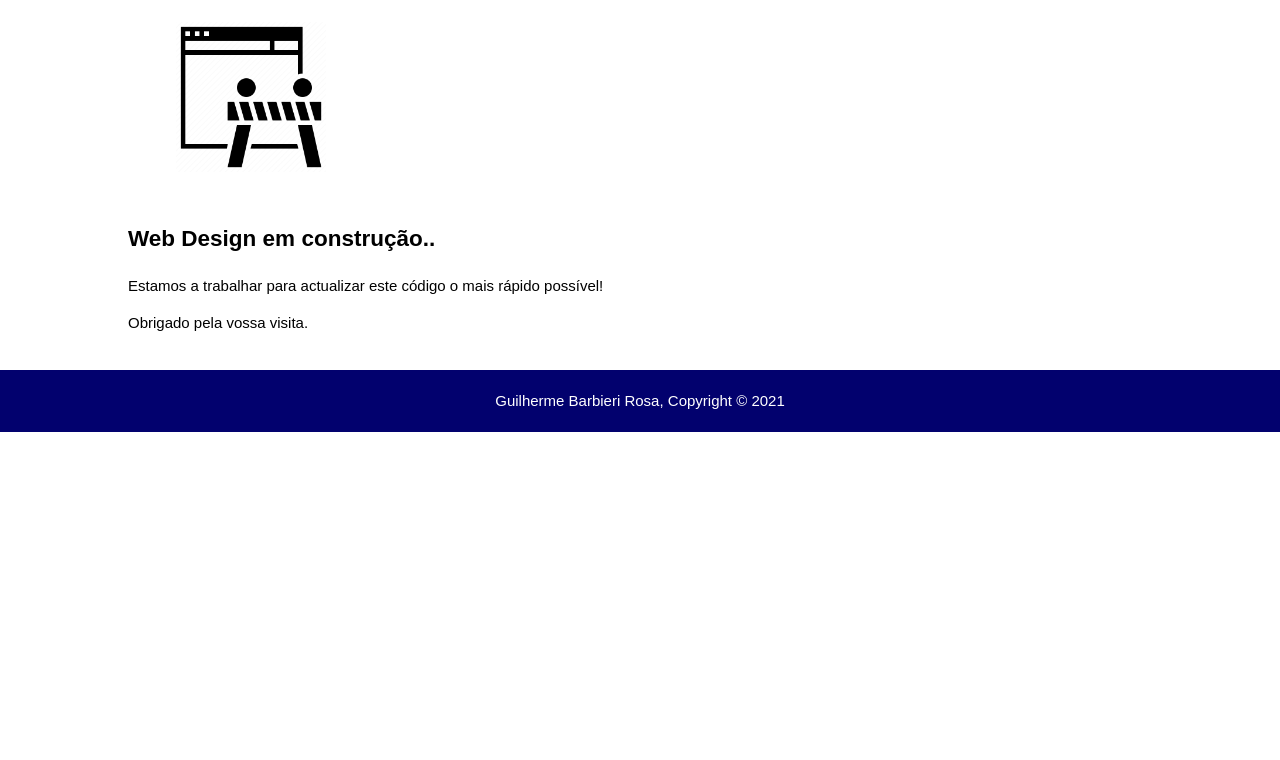
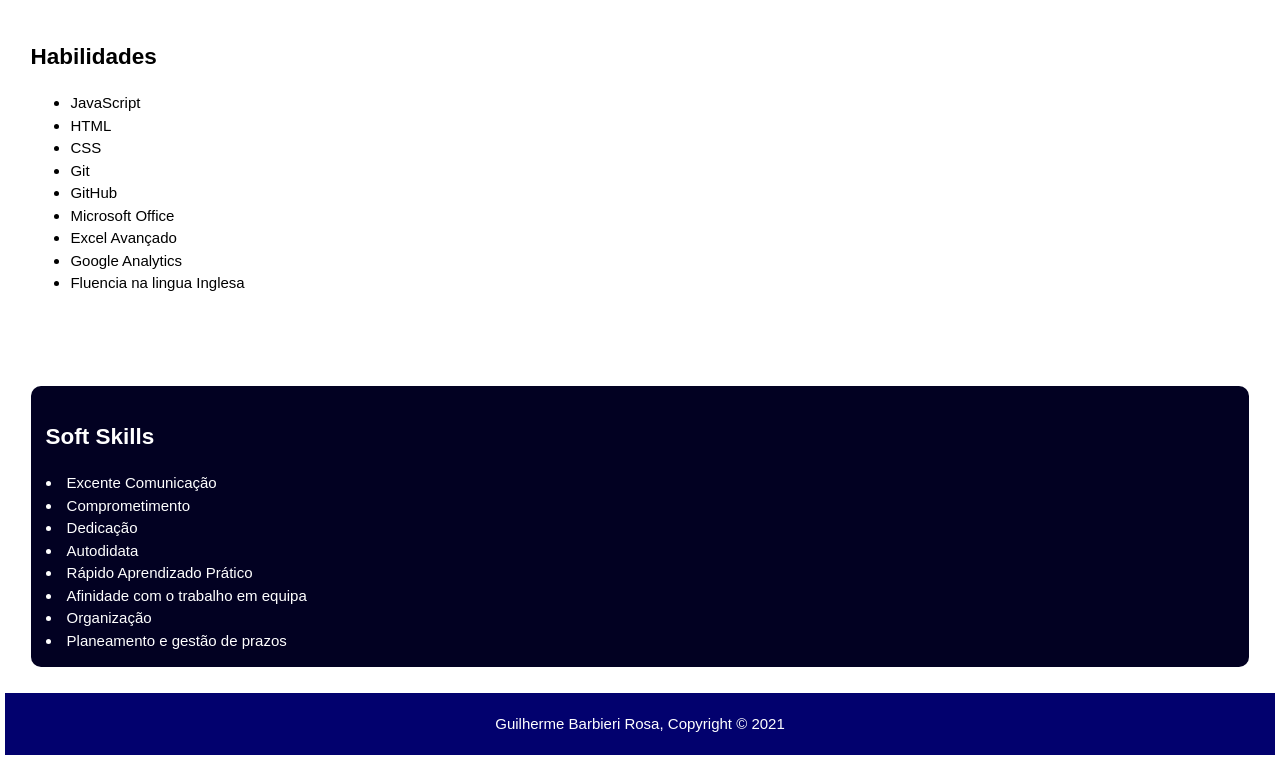
Before and after one commit to BarbieriGui/Web-CV, a plain HTML site: page habilidades.html in a window 1280 px wide. Shown: the part 77-837 px from the top of the page. Before the commit the page ends 800 px from the top, so only its background shows below. Drawn offline with Linux system fonts and the light colour scheme.

Commit message:
update na aba HABILIDADES

```diff
--- a/habilidades.html
+++ b/habilidades.html
@@ -27,14 +27,42 @@
             </div>
         </header>
 
-        <section class="desenvolvimento">
+        <!-- <section class="desenvolvimento">
             <img src="../Web-CV/img/construcao.jpg">
         <div class="container">
             <h1>Web Design em construção..</h1>
             <p>Estamos a trabalhar para actualizar este código o mais rápido possível!</p>
             <p>Obrigado pela vossa visita.</p>
         </div>
-    </section>
+    </section> -->
+
+    <section id="habilidades">
+        <div class="container">
+            <h1>Habilidades</h1>
+            <ul>
+                <li>JavaScript</li>
+                <li>HTML</li>
+                <li>CSS</li>
+                <li>Git</li>
+                <li>GitHub</li>
+                <li>Microsoft Office</li>
+                <li>Excel Avançado</li>
+                <li>Google Analytics</li>
+                <li>Fluencia na lingua Inglesa</li>
+            </ul>
+        </div>
+
+        <div class="fundoEscuro">
+            <h1>Soft Skills</h1>
+                <li>Excente Comunicação</li>
+                <li>Comprometimento</li>
+                <li>Dedicação</li>
+                <li>Autodidata</li>
+                <li>Rápido Aprendizado Prático</li>
+                <li>Afinidade com o trabalho em equipa</li>
+                <li>Organização</li>
+                <li>Planeamento e gestão de prazos</li>
+        </div>
 
         <footer>
             <p>Guilherme Barbieri Rosa, Copyright &copy; 2021</p>
--- a/index.css
+++ b/index.css
@@ -52,6 +52,16 @@ header a{
     text-decoration: none;
     text-transform: uppercase;
     font-size: 13px;
+}
+
+header a:hover{
+    color:#cccccc;
+    font-weight:lighter;
+}
+
+header .current a{
+    color: #e8491d;
+    font-weight: bold;
 }
 
 header li{
@@ -150,3 +160,17 @@ footer{
     color:#ffffff;
     text-align: center;
 }
+
+/* Habilidades */
+#habilidades {
+    margin: 5px;
+}
+
+#habilidades .container{
+    margin: 2%;
+}
+
+#habilidades li{
+    height: 50%;
+    border-radius: 10px;
+}
```
Also changed, not shown: index.html (+0 -2 lines).
